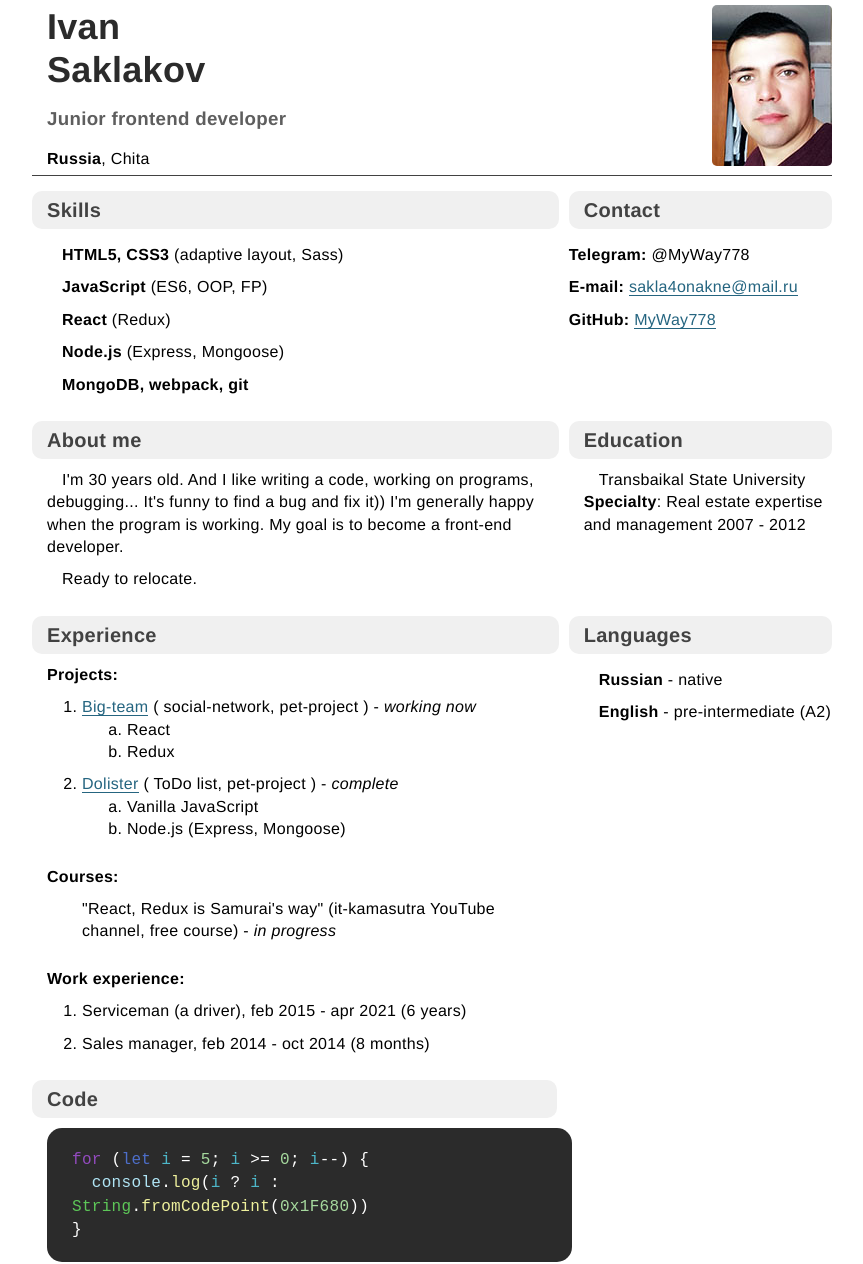
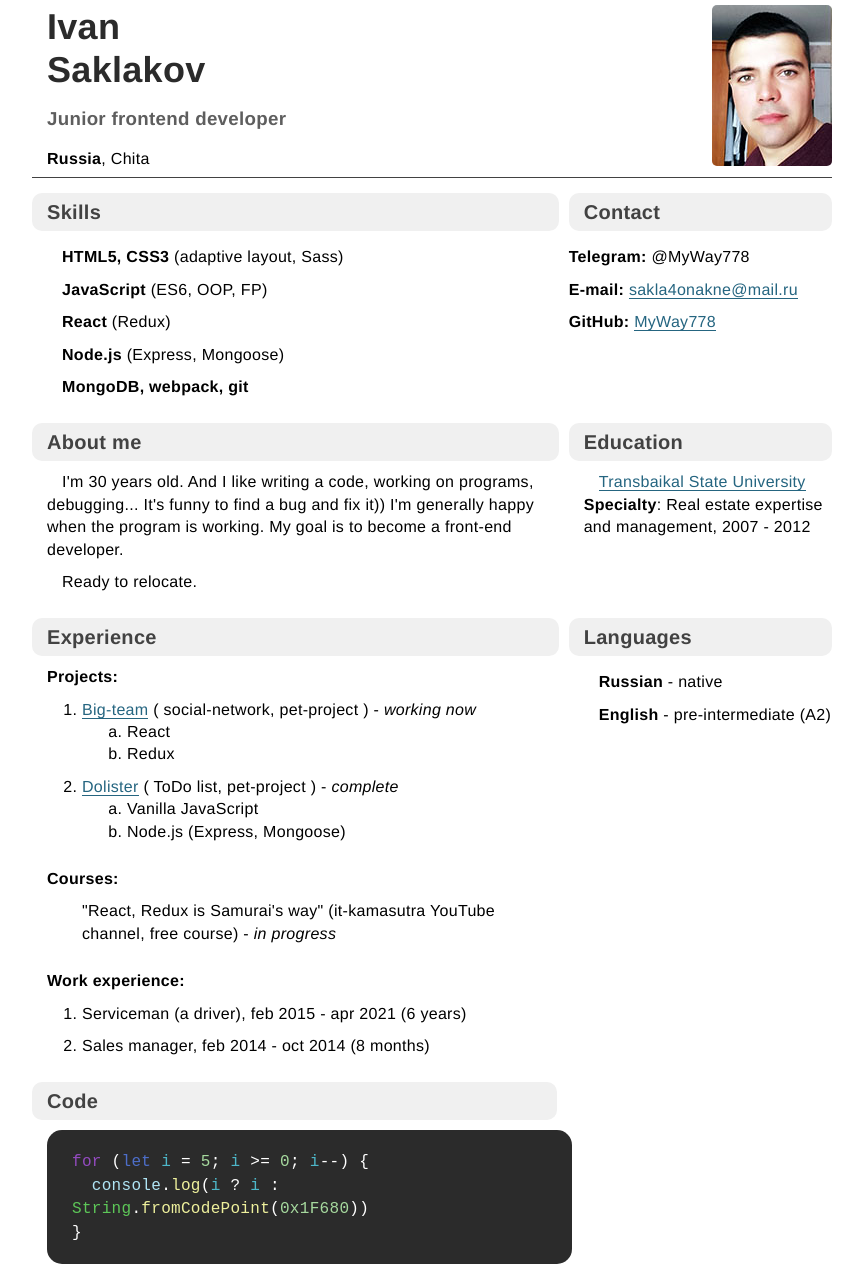
Before and after one commit to MyWay778/rsschool-cv, a plain HTML site: page index.html in a window 1280 px wide. Shown: the whole page, without its empty margins (208-1071 px from the left). Drawn offline with Linux system fonts and the light colour scheme.

Commit message:
refactor: correct page for validate

```diff
--- a/index.html
+++ b/index.html
@@ -15,10 +15,12 @@
           <h3 class="introduction__position">Junior frontend developer</h3>
           <p class="introduction__location"><b>Russia</b>, Chita</p>
         </section>
-        <img class="photo" src="images/toCV.jpg" width="120" height="161" />
+        <aside>
+          <img class="photo" src="images/toCV.jpg" width="120" height="161" alt="photo"/>
+        </aside>
       </header>
       <main class="content">
-        <article class="content-block">
+        <div class="content-block">
           <section class="left-side cv-section">
             <h2 class="cv-section-title">Skills</h2>
             <ul class="skills-list list_default">
@@ -37,8 +39,8 @@
               <li><span class="contact-list__header">GitHub:</span> <a href="https://github.com/MyWay778">MyWay778</a></li>
             </ul>
           </section>
-        </article>
-        <article class="content-block">
+        </div>
+        <div class="content-block">
           <section class="left-side about cv-section">
             <h2 class="cv-section-title">About me</h2>
             <p>
@@ -51,12 +53,12 @@
           <section class="right-side about cv-section">
             <h2 class="cv-section-title">Education</h2>
             <p>
-              Transbaikal State University
-              <b>Specialty</b>: Real estate expertise and management 2007 - 2012
+              <a href="https://en.wikipedia.org/wiki/Transbaikal_State_University">Transbaikal State University</a>
+              <b>Specialty</b>: Real estate expertise and management, 2007 - 2012
             </p>
           </section>
-        </article>
-        <article class="content-block">
+        </div>
+        <div class="content-block">
           <section class="left-side cv-section">
             <h2 class="cv-section-title">Experience</h2>
             <div class="experience-section">
@@ -100,8 +102,8 @@
               <li><b>English</b> - pre-intermediate (A2)</li>
             </ul>
           </section>
-        </article>
-        <article class="content-block">
+        </div>
+        <div class="content-block">
           <section class="code cv-section">
             <h2 class="cv-section-title">Code</h2>
             <div class="code-background">
@@ -114,7 +116,7 @@
               }</code>
             </div>
           </section>
-        </article>
+        </div>
       </main>
     </div>
   </body>
```
